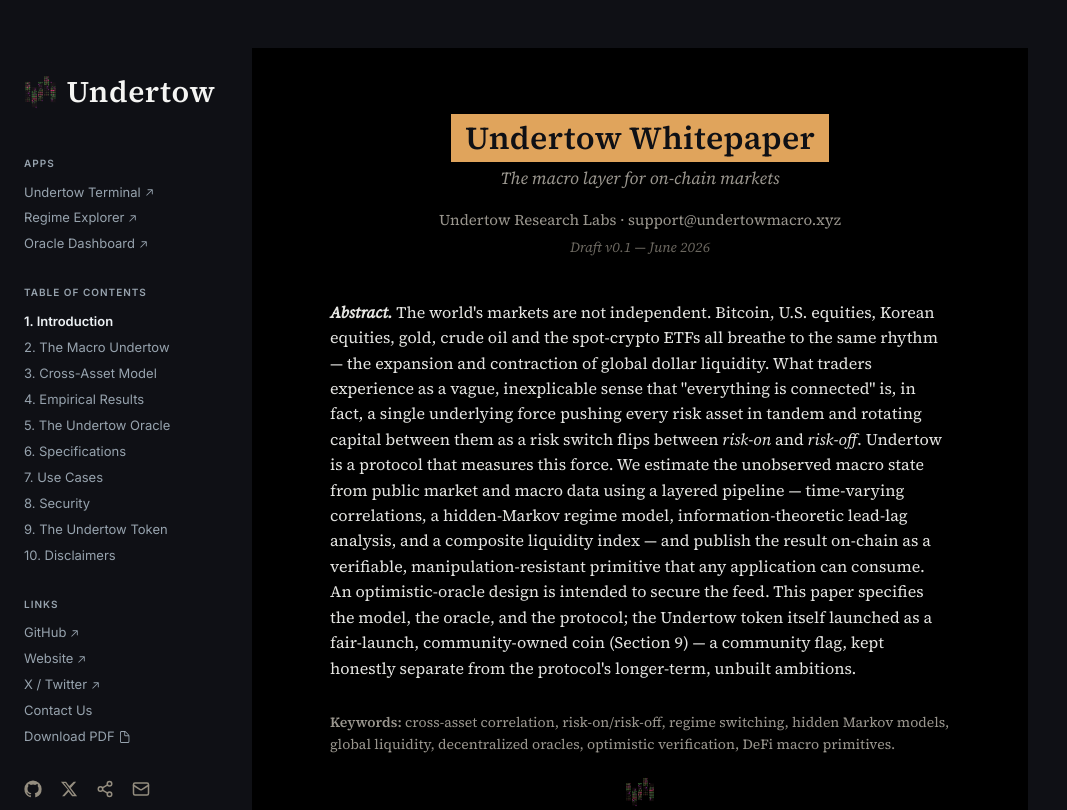
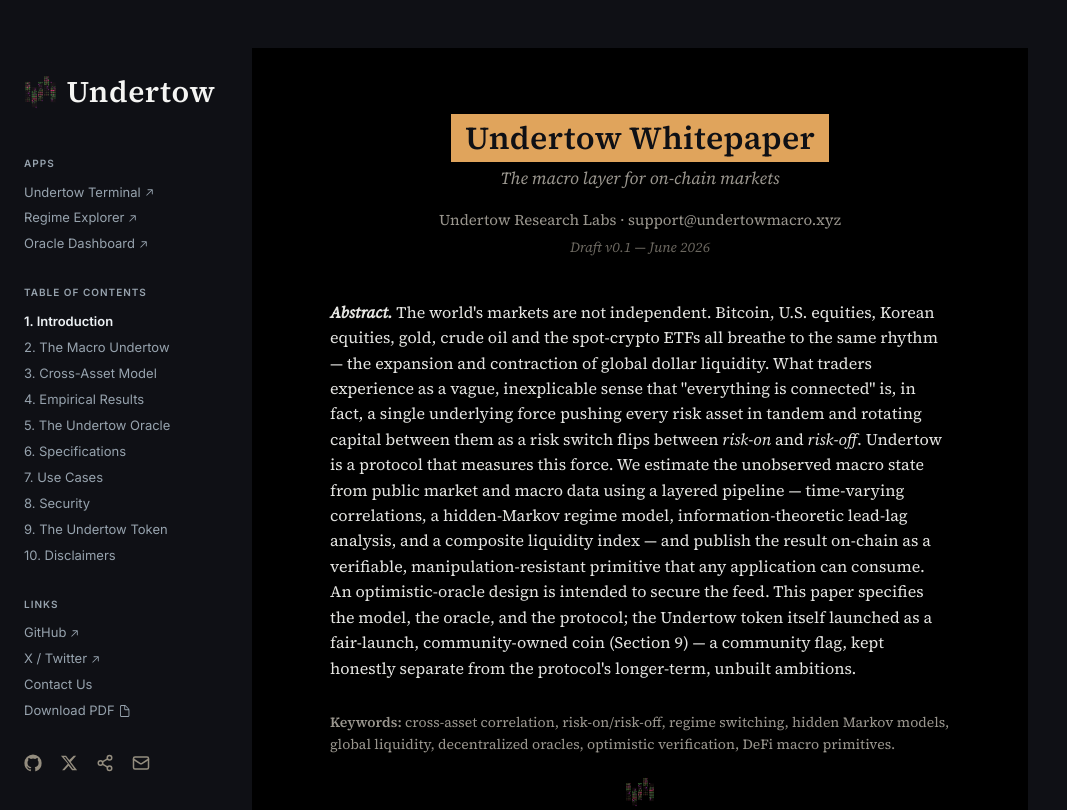
Before and after one commit to ahklh46516/Undertow-Research, a plain HTML site: page web/index.html in a window 1280 px wide. Shown: the top 810 px of the page, without its empty margins (0-1067 px from the left). Drawn offline with Linux system fonts and the light colour scheme.

Commit message:
web: remove Website link from sidebar; keep GitHub and X
Co-Authored-By: Claude Opus 4.8 (1M context) <noreply@anthropic.com>

```diff
--- a/web/index.html
+++ b/web/index.html
@@ -161,7 +161,6 @@
   <div class="nav-group">
     <div class="nav-label">Links</div>
     <a href="https://github.com/nickbauman77/Undertow-Research" target="_blank" rel="noopener">GitHub<svg class="ext" viewBox="0 0 7 7" fill="currentColor"><path d="M0.388556 6.61581C0.198468 6.42572 0.192878 6.16854 0.382965 5.97845L4.67112 1.6847L5.33084 1.0753L3.18397 1.15358H1.8869C1.65208 1.15358 1.43963 0.946716 1.43963 0.706311C1.43963 0.460315 1.62413 0.247864 1.90926 0.247864H6.2701C6.572 0.247864 6.7565 0.449133 6.7565 0.734265V5.0951C6.7565 5.36905 6.54405 5.57032 6.30364 5.57032C6.05206 5.57032 5.8452 5.35228 5.8452 5.11747V3.79803L5.94024 1.63998L5.30848 2.32765L1.02032 6.61581C0.830231 6.80031 0.573053 6.79471 0.388556 6.61581Z"/></svg></a>
-    <a href="https://undertowmacro.xyz" target="_blank" rel="noopener">Website<svg class="ext" viewBox="0 0 7 7" fill="currentColor"><path d="M0.388556 6.61581C0.198468 6.42572 0.192878 6.16854 0.382965 5.97845L4.67112 1.6847L5.33084 1.0753L3.18397 1.15358H1.8869C1.65208 1.15358 1.43963 0.946716 1.43963 0.706311C1.43963 0.460315 1.62413 0.247864 1.90926 0.247864H6.2701C6.572 0.247864 6.7565 0.449133 6.7565 0.734265V5.0951C6.7565 5.36905 6.54405 5.57032 6.30364 5.57032C6.05206 5.57032 5.8452 5.35228 5.8452 5.11747V3.79803L5.94024 1.63998L5.30848 2.32765L1.02032 6.61581C0.830231 6.80031 0.573053 6.79471 0.388556 6.61581Z"/></svg></a>
     <a href="https://x.com/undertowmacro" target="_blank" rel="noopener">X / Twitter<svg class="ext" viewBox="0 0 7 7" fill="currentColor"><path d="M0.388556 6.61581C0.198468 6.42572 0.192878 6.16854 0.382965 5.97845L4.67112 1.6847L5.33084 1.0753L3.18397 1.15358H1.8869C1.65208 1.15358 1.43963 0.946716 1.43963 0.706311C1.43963 0.460315 1.62413 0.247864 1.90926 0.247864H6.2701C6.572 0.247864 6.7565 0.449133 6.7565 0.734265V5.0951C6.7565 5.36905 6.54405 5.57032 6.30364 5.57032C6.05206 5.57032 5.8452 5.35228 5.8452 5.11747V3.79803L5.94024 1.63998L5.30848 2.32765L1.02032 6.61581C0.830231 6.80031 0.573053 6.79471 0.388556 6.61581Z"/></svg></a>
     <a href="mailto:support@undertowmacro.xyz">Contact Us</a>
     <a href="#">Download PDF<svg class="dl" viewBox="0 0 10 12" fill="currentColor"><path d="M1.73315 11.9867C0.575855 11.9867 0 11.4053 0 10.2368V1.75552C0 0.592627 0.581445 0 1.73315 0H4.38879C5.01497 0 5.36719 0.0950438 5.79209 0.531128L8.87263 3.66758C9.3199 4.12603 9.40376 4.43911 9.40376 5.16033V10.2368C9.40376 11.3997 8.82791 11.9867 7.67061 11.9867H1.73315ZM1.77229 11.0866H7.62588C8.20732 11.0866 8.50364 10.7791 8.50364 10.22V5.19946H5.31687C4.61802 5.19946 4.2658 4.85283 4.2658 4.14839V0.900122H1.77788C1.19644 0.900122 0.900122 1.2188 0.900122 1.77229V10.22C0.900122 10.7791 1.19644 11.0866 1.77229 11.0866ZM5.4175 4.35525H8.33032L5.11001 1.07344V4.04216C5.11001 4.2658 5.19387 4.35525 5.4175 4.35525Z"/></svg></a>
```
